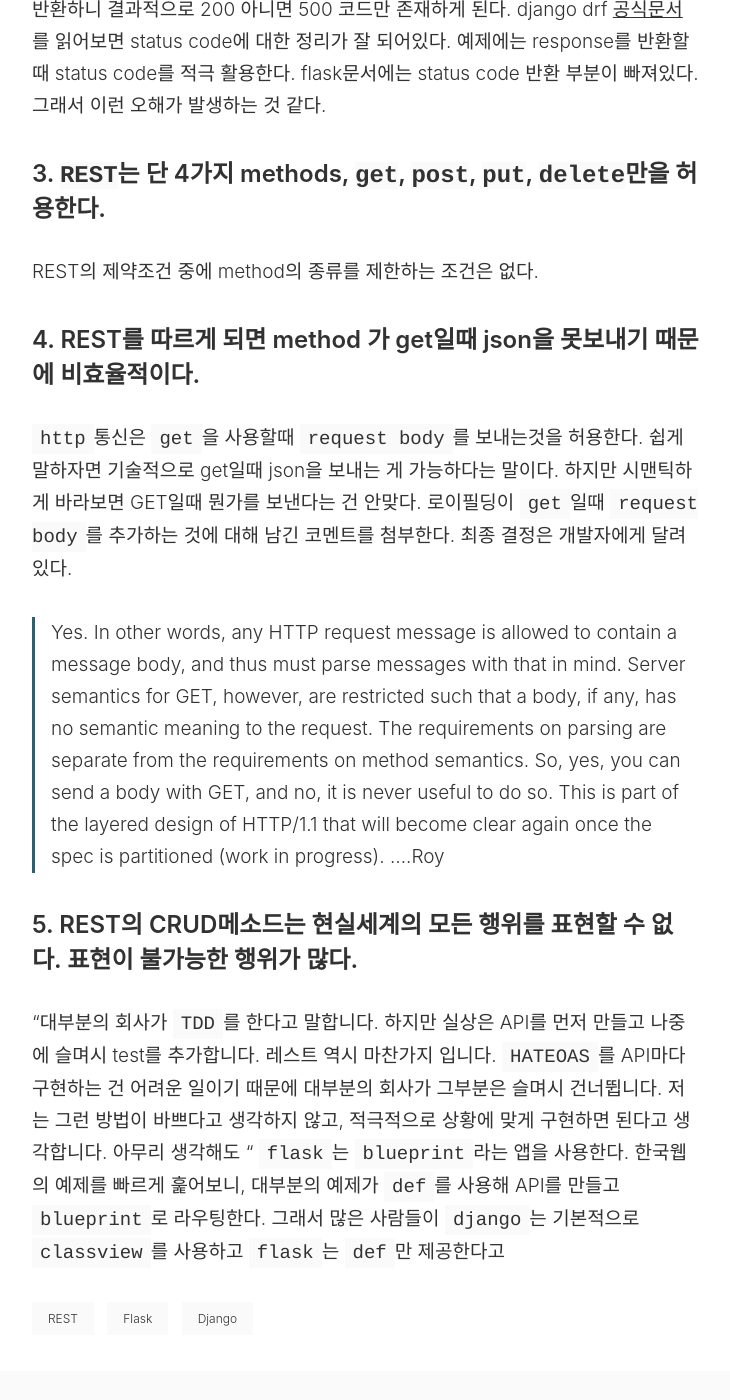
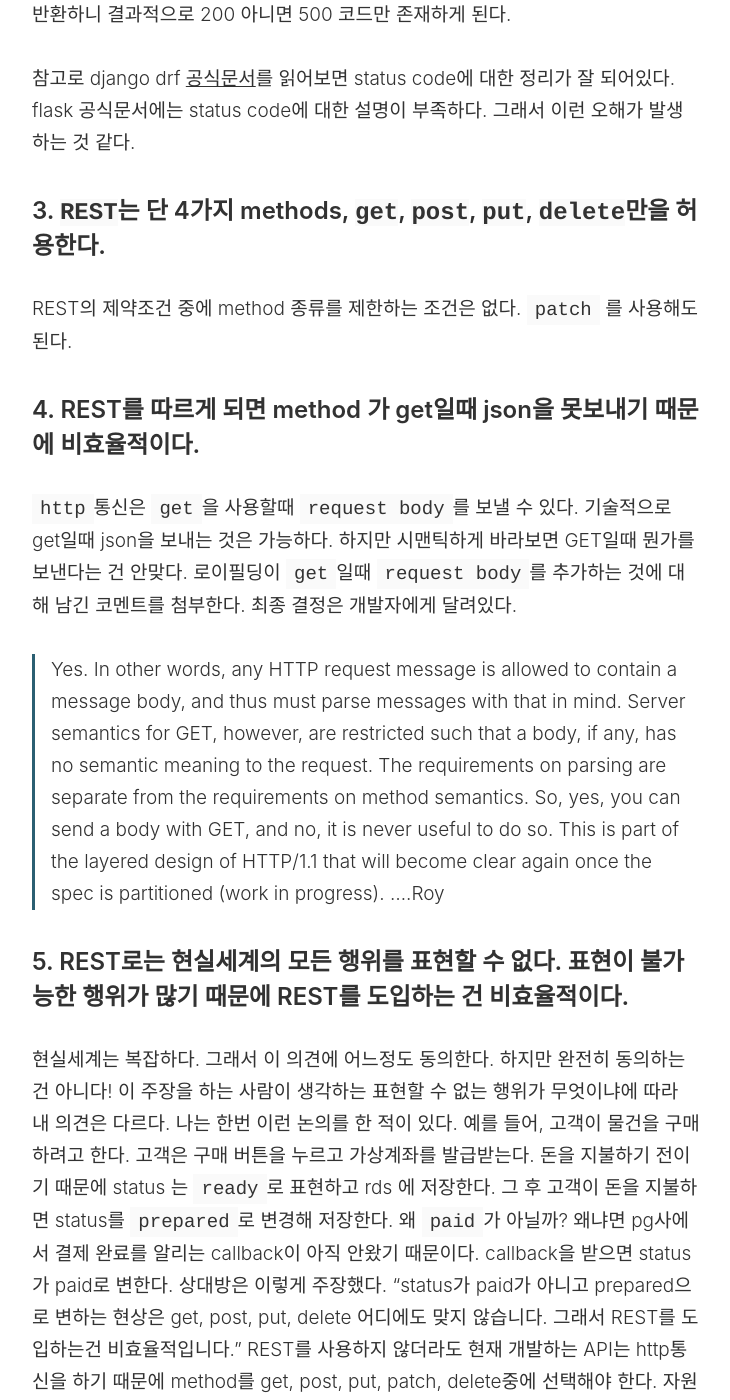
Before and after one commit to suhyunbaik/suhyunbaik.github.io, a Jekyll site: the page built from _posts/2019-08-11-misunderstaings-about-rest.markdown, in a window 1280 px wide and 1400 px high, scrolled down 2466 px. Shown: the whole window, without its empty margins (274-1004 px from the left). Built offline with Jekyll 4.4.1, drawn with Linux system fonts in a browser that asks for light colours; some of the changed text lies outside the part shown.

Commit message:
Feat: 결론 추가

```diff
--- a/_posts/2019-08-11-misunderstaings-about-rest.markdown
+++ b/_posts/2019-08-11-misunderstaings-about-rest.markdown
@@ -8,22 +8,22 @@
 
 최근에 팀에서 플라스크 보일러플레이트와 관련된 이슈가 있었다. 몇가지 이슈중에 가장 인상깊었던 것은 API를 `class` 로 할것인지, 아니면 `def`로 할것인지에 대한 것이였다.
 나는 결정이 빨리 나길 바랬다. 하지만 나의 바람과는 다른 방향으로 대화가 흘러갔다. `class`를 지지하는 개발자들은 `REST`를 적극 사용하고 싶어했다. `def`를 지지하는 개발자들은 `REST`가 현실세계를 반영하지 못하기 때문에 사용하기 싫어했다.
-내 입장은 기본적으로 `REST`아키텍쳐를 적극 활용하되, 대신 현실과 적당히 타협하는 것이다. 그러나 나는 그자리에서 내 의견을 밝히지 않았다. 왜냐면 `class`와 `def`에 대한 논의가 왜 `REST`아키텍쳐 도입 여부로 흘러가는지 이해할 수 없었기 때문이다. 그리고 이 미스터리는 신입 개발자와의 대화로 풀렸다.
+내 입장은 기본적으로 `REST`아키텍쳐를 적극 활용하되, 대신 현실과 타협하는 것이다. 그러나 나는 그자리에서 내 의견을 밝히지 않았다. 왜냐면 `class`와 `def`에 대한 논의가 왜 `REST`아키텍쳐 도입 여부로 흘러가는지 이해할 수 없었기 때문이다. 그리고 이 미스터리는 신입 개발자와의 대화로 풀렸다.
 
 
 "우리 회사의 프로젝트들 대부분이 `flask`를 기반으로 만들어져서 `def`로 되어있고 단 몇개의 프로젝트만이 `django`로 만들어졌습니다. 그래서 REST로 바꾸는 건 리소스가 많이 드는 일입니다. 그리고 플라스크에서 `class`를 쓰려면 패키지를 따로 설치해야 합니다."
 내가 반문했다. "REST 아키텍쳐를 구현하기 위해서 꼭 class를 사용해야 하는 건 아닙니다. def를 사용해도 충분히 구현할 수 있습니다. 그리고 blueprint에 methodview가 있어요. 패키지 설치가 싫으면 그걸 쓰면 됩니다."
 "def인데 어떻게 REST를 구현할 수 있죠?"
 "REST의 제약조건에는 무조건 class로 구현하라는 조건이 없습니다."
-신입 개발자는 django drf나 flask-restplus, flask-restful 패키지에서 제공하는 classview를 사용해야 REST가 된다고 생각하고 있었다.
+신입 개발자는 `django drf`나 `flask-restplus`, `flask-restful` 패키지에서 제공하는 `classview`를 사용해야 `REST`가 된다고 생각하고 있었다.
 
 
 나는 그 자리에서 상대방에게 REST에 대해 설명을 하고 싶었지만, 여기서는 밝힐 수 없는 사정으로 그럴 수 없었다. 대신 몇가지 오해들을 글로 정리해야 할 필요성을 느꼈다.
 이 밑에 정리한 몇가지 오해들은 개발자 중에서도 REST에 익숙하지 않은 python 개발자들이 특히 자주 빠지기 쉬운 오해다.
 
 
-### 1. django drf, flask rest-plus를 사용해야 RESTful api 이다.
-위의 패키지들은 RESTful한 API구현을 쉽게 도와주는 패키지다. 해당 패키지를 사용하더라도 REST의 제약조건들을 충족하지 못하면 RESTful API가 아니다.
+### 1. `django drf`, `flask rest-plus`, `flask-restful`을 사용해야 RESTful api 이다.
+위의 패키지들은 RESTful한 API구현을 도와주는 패키지다. 해당 패키지를 사용하더라도 REST의 제약조건들을 충족하지 못하면 RESTful API가 아니다.
 예제를 통해 알아보자. REST는 uri로 자원을 표현하고, 자원에 대한 행위를 method를 통해 구현해야 한다는 제약 조건이 있다.
 `drf`, `flask-restful`, `flask-restplus` 패키지 중 하나를 사용해 회원 계정 삭제 API를 다음과 같이 구현했다고 하자.
 
@@ -33,43 +33,49 @@
 
 
 <pre><code> GET /members/account/ </code></pre>
-`uri`에 동사가 없지만 method가 get이다. 계정을 삭제(delete) 할 API를 get으로 부르도록 개발한다면 client가 착각할 위험이 있다. 계정 정보를 갖고오려다가 계정을 삭제해버리는 불상사가 일어날 것이다.
+`uri`에 동사가 없다. 하지만 계정을 삭제(delete) 할 API를 get으로 호출하도록 개발했다. 나중에 client가 착각할 위험이 있다. 계정 정보를 갖고오려다가 계정을 삭제해버리는 불상사가 일어날 것이다.
 
 
 <pre><code> DELETE /members/1 </code></pre>
-uri와 method가 정확하게 API를 설명하고 있다.
+uri와 method가 정확하게 API를 설명한다.
 
 보통 이런 오해는 REST를 개념이 아닌 패키지, 모듈, 또는 코드로 이해했을 때 발생한다.
-이럴때는 개발자와의 충분한 대화를 통해서 REST architecture는 개념이고, 구현하는 방법은 개발자에게 달려있다고 알려줘야 한다.
 
 
-### 2. RESTful 하게 API를 설계하면 status code를 상황에 따라 다양하게 내려줘야 하기 때문에 개발공수가 더 든다.
+### 2. RESTful 하게 API를 설계하면 status code를 상황에 따라 다양하게 내려줘야 하기 때문에 비효율적이다.
 status code는 REST 아키텍쳐가 아니라 http와 관련있다. http 통신을 한다면 status code를 반환해줘야 한다. 상황에 따라 다른 상태코드를 내려주는 행위가 불편하고 무의미 하다고 생각한다면 팀의 협의에 따라 사용하지 않을 수 있다.
 하지만 이럴 경우에 API는 어떤 상황에서든 200을 반환하게 될 것이고, 서버가 죽었을때는 500을 반환하니 결과적으로 200 아니면 500 코드만 존재하게 된다.
-django drf [공식문서](https://www.django-rest-framework.org/api-guide/status-codes/)를 읽어보면 status code에 대한 정리가 잘 되어있다.
-예제에는 response를 반환할때 status code를 적극 활용한다. flask문서에는 status code 반환 부분이 빠져있다. 그래서 이런 오해가 발생하는 것 같다.
+
+참고로 django drf [공식문서](https://www.django-rest-framework.org/api-guide/status-codes/)를 읽어보면 status code에 대한 정리가 잘 되어있다.
+flask 공식문서에는 status code에 대한 설명이 부족하다. 그래서 이런 오해가 발생하는 것 같다.
 
 
 
 ### 3. `REST`는 단 4가지 methods, `get`, `post`, `put`, `delete`만을 허용한다.
-REST의 제약조건 중에 method의 종류를 제한하는 조건은 없다.
+REST의 제약조건 중에 method 종류를 제한하는 조건은 없다. `patch` 를 사용해도 된다.
+
 
 
 ### 4. REST를 따르게 되면 method 가 get일때 json을 못보내기 때문에 비효율적이다.
-`http`통신은 `get`을 사용할때 `request body`를 보내는것을 허용한다. 쉽게 말하자면 기술적으로 get일때 json을 보내는 게 가능하다는 말이다. 하지만 시맨틱하게 바라보면 GET일때 뭔가를 보낸다는 건 안맞다.
+`http`통신은 `get`을 사용할때 `request body`를 보낼 수 있다. 기술적으로 get일때 json을 보내는 것은 가능하다. 하지만 시맨틱하게 바라보면 GET일때 뭔가를 보낸다는 건 안맞다.
 로이필딩이 `get`일때 `request body`를 추가하는 것에 대해 남긴 코멘트를 첨부한다. 최종 결정은 개발자에게 달려있다.
 >Yes. In other words, any HTTP request message is allowed to contain a message body, and thus must parse messages with that in mind.
 Server semantics for GET, however, are restricted such that a body, if any, has no semantic meaning to the request. The requirements on parsing are separate from the requirements on method semantics.
 So, yes, you can send a body with GET, and no, it is never useful to do so.
-This is part of the layered design of HTTP/1.1 that will become
-clear again once the spec is partitioned (work in progress).
+This is part of the layered design of HTTP/1.1 that will become clear again once the spec is partitioned (work in progress).
 ....Roy
 
 
-### 5. REST의 CRUD메소드는 현실세계의 모든 행위를 표현할 수 없다. 표현이 불가능한 행위가 많다.
+### 5. REST로는 현실세계의 모든 행위를 표현할 수 없다. 표현이 불가능한 행위가 많기 때문에 REST를 도입하는 건 비효율적이다.
+현실세계는 복잡하다. 그래서 이 의견에 어느정도 동의한다. 하지만 완전히 동의하는 건 아니다!
+이 주장을 하는 사람이 생각하는 표현할 수 없는 행위가 무엇이냐에 따라 내 의견은 다르다. 나는 한번 이런 논의를 한 적이 있다.
+예를 들어, 고객이 물건을 구매하려고 한다. 고객은 구매 버튼을 누르고 가상계좌를 발급받는다.
+돈을 지불하기 전이기 때문에 status 는 `ready`로 표현하고 rds 에 저장한다.
+그 후 고객이 돈을 지불하면 status를 `prepared`로 변경해 저장한다. 왜 `paid`가 아닐까? 왜냐면 pg사에서 결제 완료를 알리는 callback이 아직 안왔기 때문이다. callback을 받으면 status가 paid로 변한다.
+상대방은 이렇게 주장했다. "status가 paid가 아니고 prepared으로 변하는 현상은 get, post, put, delete 어디에도 맞지 않습니다. 그래서 REST를 도입하는건 비효율적입니다."
+REST를 사용하지 않더라도 현재 개발하는 API는 http통신을 하기 때문에 method를 get, post, put, patch, delete중에 선택해야 한다. 자원에 대한 행위에 대해 생각보면,
+status를 변경하는 행위는 동사 update로 표현할 수 있다. 그래서 put을 사용할 수 있다. 그리고 아키텍쳐를 적용하면 client 와 server가 지켜야 할 규칙이 생기는 것이고, 결국 커뮤니케이션 비용도 줄일 거라고 생각한다.
 
 
-"대부분의 회사가 `TDD`를 한다고 말합니다. 하지만 실상은 API를 먼저 만들고 나중에 슬며시 test를 추가합니다. 레스트 역시 마찬가지 입니다. `HATEOAS`를 API마다 구현하는 건 어려운 일이기 때문에 대부분의 회사가 그부분은 슬며시 건너뜁니다. 저는 그런 방법이 바쁘다고 생각하지 않고, 적극적으로 상황에 맞게 구현하면 된다고 생각합니다. 아무리 생각해도 "
-`flask`는 `blueprint`라는 앱을 사용한다. 한국웹의 예제를 빠르게 훑어보니, 대부분의 예제가 `def`를 사용해 API를 만들고 `blueprint`로 라우팅한다.
-그래서 많은 사람들이 `django`는 기본적으로 `classview`를 사용하고
-`flask`는 `def`만 제공한다고
+이렇게 REST에 대한 오해를 정리해봤다. 개발을 하면서 느낀점인데, REST는 널리 알려졌지만 그만큼 개발자들마다 이해도도 다르다.
+이 글이 RESTful API개발을 하려는 개발자들에게 도움이 됐으면 좋겠다.
```
